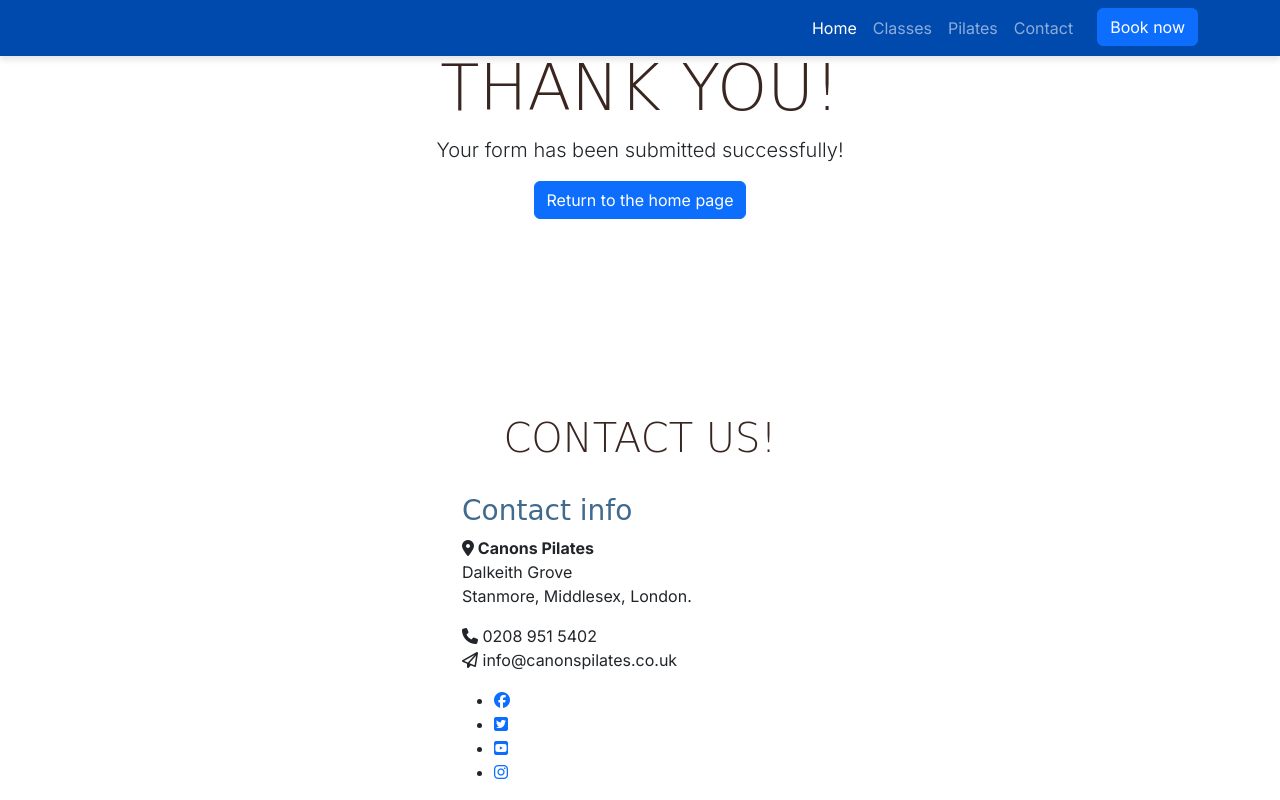
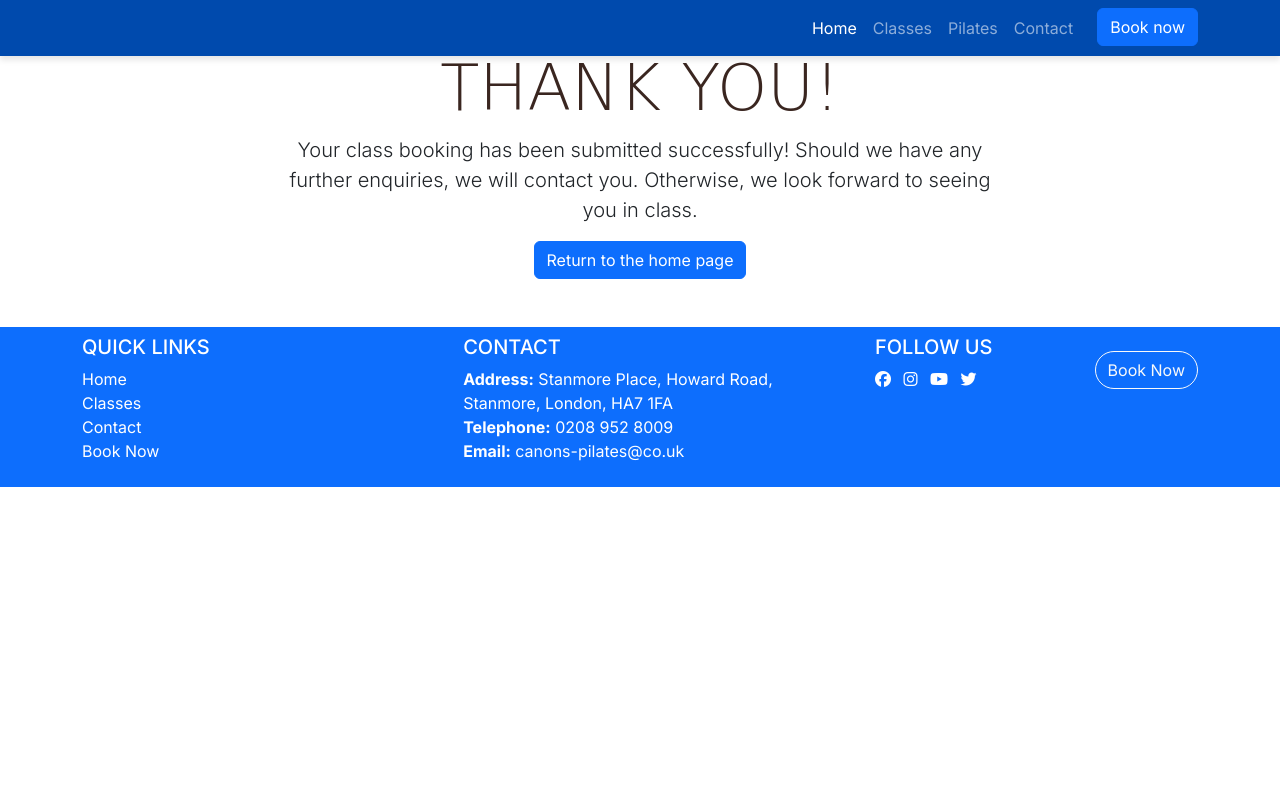
Before and after one commit to JModi16/Pilates, a plain HTML site: page success.html in a window 1280 px wide. Drawn offline with nearby package versions, Linux system fonts and the light colour scheme; a web font is replaced by a local one.

```diff
--- a/assets/css/style.css
+++ b/assets/css/style.css
@@ -4,7 +4,7 @@
 /* CSS Variables */
 :root {
     --primary-font: "Inter", sans-serif;
-    --secondary-font: "Macondo", cursive;
+    --secondary-font:"Macondo", cursive;
     --primary-color: #3a2620; /* dark brown */
     --secondary-color: #aa9581; /* light brown */
     --highlight-color: #416a8e; /* blue */
@@ -565,38 +565,3 @@
     #services .card-body {
         min-height: 220px;
     }
-
-
-    /* Reasons section on Practicing pilates */
-    #benefits {
-      display: flex;
-      flex-direction: row;
-  }
-
-  #benefits > div {
-      flex: 1;
-  }
-
-  #benefits-image {
-      order: 0
-  }
-
-  #benefits-mental {
-      order: 1;
-  }
-#benefits {
-    display: flex;
-    flex-wrap: wrap; /* Ensure flexibility on smaller screens */
-    gap: 20px; /* Add space between sections */
-}
-#benefits > div {
-    flex: 1; /* Equal width for sections */
-    min-width: 300px; /* Prevent sections from shrinking too small */
-}
-#benefits-mental > div,
-#benefits-physical > div {
-    align-self: center; /* Align all content centrally */
-}
-#benefits-image {
-    order: 0; /* Default position */
-}
--- a/success.html
+++ b/success.html
@@ -60,7 +60,8 @@
     <div class="row justify-content-center">
       <div class="col-12 col-md-8">
         <h1 class="display-3">Thank you!</h1>
-        <p class="lead">Your form has been submitted successfully!</p>
+        <p class="lead">Your class booking has been submitted successfully! Should we have any further enquiries, we will contact you. Otherwise, we look forward to
+            seeing you in class.</p>
         <a href="index.html" class="btn btn-primary mb-5">Return to the home page</a>
       </div>
     </div>
@@ -68,48 +69,46 @@
 
    <!-- Footer / contact section -->
         <!-- mt-auto added to push footer to the bottom of the page -->
-        <footer id="contact" class="mt-auto">
-            <div class="container section">
-                <div class="row justify-content-center">
-                    <div class="col-12 text-center">
-                        <h2 class="display-6">Contact us!</h2>
+        <footer class="footer bg-primary text-white py-2">
+            <div class="container">
+            <div class="row">
+            <div class="d-flex justify-content-between align-items-start flex-wrap"
+            <!-- Quick Links -->
+            <div class="col-md-3">
+                      <h5 class="text-uppercase">Quick Links</h5>
+                      <ul class="list-unstyled">
+                        <li><a href="index.html" class="text-white text-decoration-none">Home</a></li>
+                        <li><a href="classes.html" class="text-white text-decoration-none">Classes</a></li>
+                        <li><a href="index.html#Contact" class="text-white text-decoration-none">Contact</a></li>
+                        <li><a href="booking.html" class="text-white text-decoration-none">Book Now</a></li>
+                      </ul>
                     </div>
-                    <!-- Contact info -->
-                    <div class="col-12 col-md-6 col-xl-4">
-                        <h3 class="sub-heading-color">Contact info</h3>
+                    <!-- Contact Info  Section -->
+                        <div class="footer-section">
+                        <h5 class="text-uppercase">Contact</h5>
                         <address>
-                            <strong><i class="fa-solid fa-location-dot"></i> Canons Pilates</strong><br>
-                            Dalkeith Grove<br>
-                            Stanmore, Middlesex, London.
+                                <strong>Address:</strong> Stanmore Place, Howard Road,<br>
+                                Stanmore, London, HA7 1FA<br>
+                                <strong>Telephone:</strong> <a href="tel:02089528009" class="text-white text-decoration-none">0208 952 8009</a><br>
+                                <strong>Email:</strong>
+                                <a href="mailto:canons-pilates@co.uk" class="text-white text-decoration-none">canons-pilates@co.uk</a>
                         </address>
-                        <p><i class="fa-solid fa-phone"></i> 0208 951 5402<br>
-                            <i class="fa-regular fa-paper-plane"></i> info@canonspilates.co.uk
-                        </p>
-                        <ul id="social-networks">
-                            <li>
-                                <a href="https://www.facebook.com/" target="_blank" rel="noopener"
-                                    aria-label="Visit our Facebook page (opens in a new tab)">
-                                    <i class="fa-brands fa-facebook"></i></a>
-                            </li>
-                            <li>
-                                <a href="https://www.twitter.com/" target="_blank" rel="noopener"
-                                    aria-label="Visit our Twitter page (opens in a new tab)">
-                                    <i class="fa-brands fa-twitter-square"></i></a>
-                            </li>
-                            <li>
-                                <a href="https://www.youtube.com/" target="_blank" rel="noopener"
-                                    aria-label="Visit our YouTube page (opens in a new tab)">
-                                    <i class="fa-brands fa-youtube-square"></i></a>
-                            </li>
-                            <li>
-                                <a href="https://www.instagram.com/" target="_blank" rel="noopener"
-                                    aria-label="Visit our Instagram page (opens in a new tab)">
-                                    <i class="fa-brands fa-instagram"></i></a>
-                            </li>
-                        </ul>
+                    </div>
+                    <!-- Social Media Section -->
+                    <div class="footer-section">
+                        <h5 class="text-uppercase">Follow Us</h5>
+                        <div class="social-links">
+                            <a href="https://www.facebook.com/" target="_blank" class="text-white me-2"><i class="fab fa-facebook"></i></a>
+                            <a href="https://www.instagram.com" target="_blank" class="text-white me-2"><i class="fab fa-instagram"></i></a>
+                            <a href="https://www.youtube.com" target="_blank" class="text-white me-2"><i class="fab fa-youtube"></i></a>
+                            <a href="https://www.twitter.com" target="_blank" class="text-white"><i class="fab fa-twitter"></i></a>
                         </div>
-
+                    </div>
+                        <!-- Book Now Button -->
+                        <a href="booking.html" class="btn btn-outline-light rounded-pill mt-3">Book Now</a>
+                    </div>
                 </div>
+            </div
 
         </footer>
 
```
Also changed, not shown: booking.html (+2 -1 lines), classes.html (+27 -5 lines), index.html (+1 -1 lines), 1 other file.
